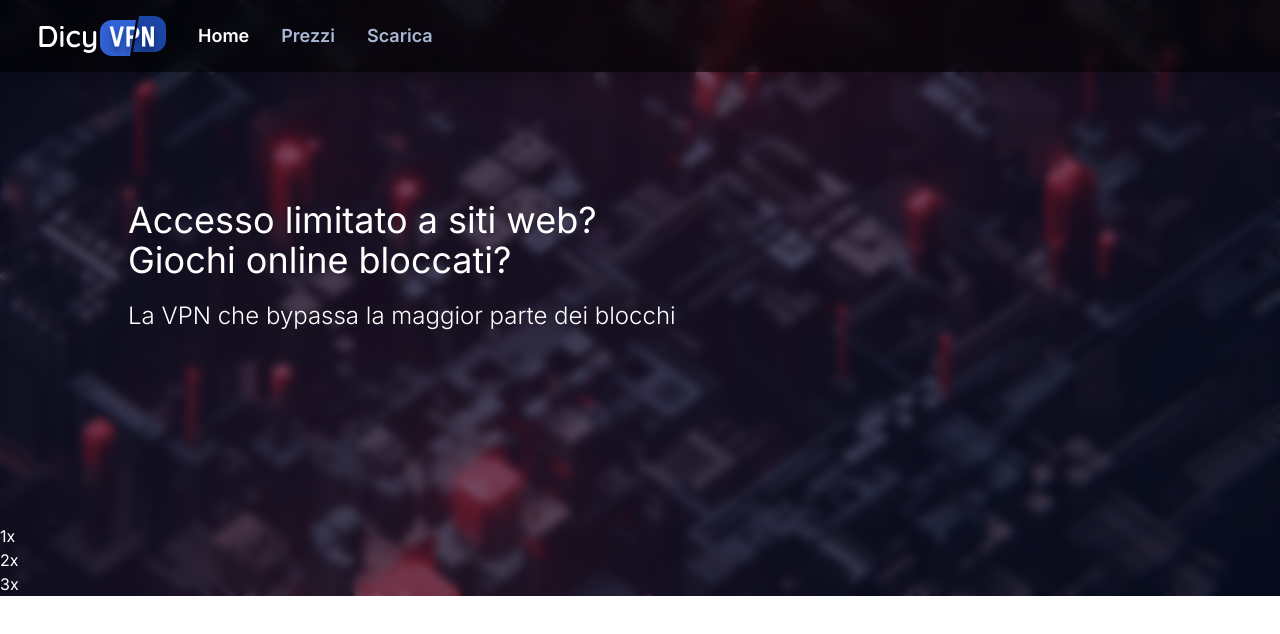
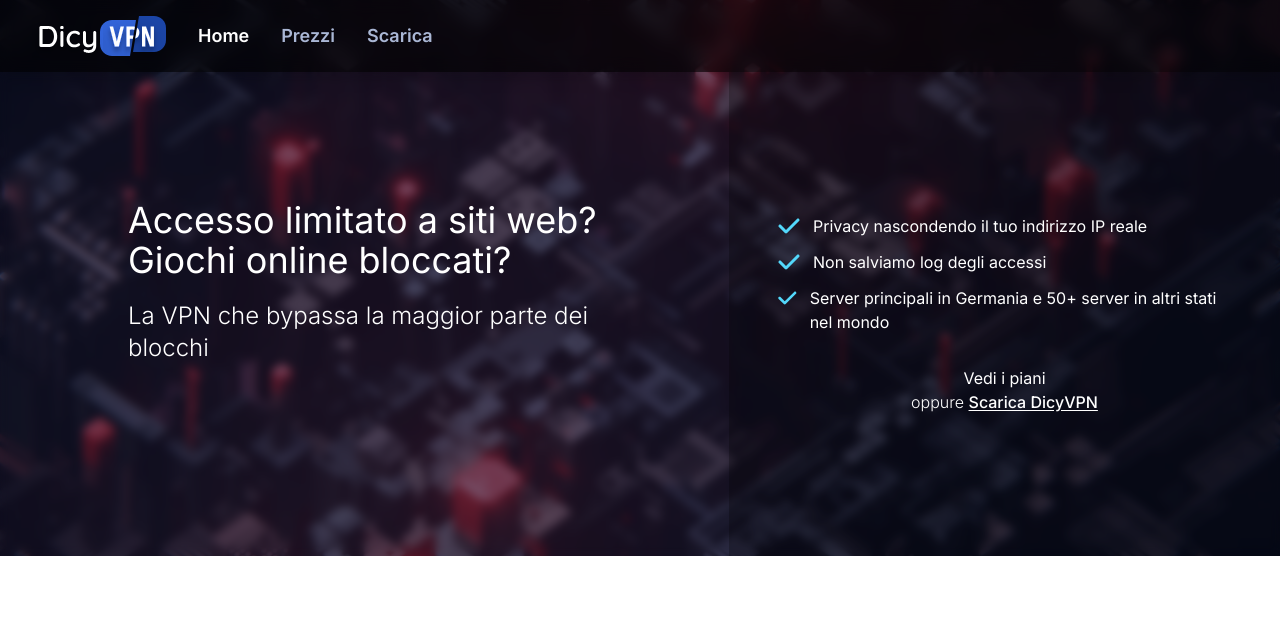
Before and after one commit to Dicy/vpn-website, a Nuxt app: page / in a window 1280 px wide. Shown: the top 634 px of the page. Built offline with nearby package versions, Linux system fonts and the light colour scheme.

Commit message:
Add features

```diff
--- a/pages/index.vue
+++ b/pages/index.vue
@@ -1,13 +1,40 @@
 <template>
   <div class="hero-background text-white">
     <div class="hero-container w-full">
-      <div class="m-auto max-w-screen-xl">
-        <div class="flex-col align-middle justify-center p-128 pb-192">
+      <div class="m-auto max-w-screen-xl flex">
+        <div class="flex-col items-center justify-center p-128 pb-192">
           <h1 class="text-h1">Accesso limitato a siti web?<br>Giochi online bloccati?</h1>
           <h2 class="text-h2 font-light mt-20">La VPN che bypassa la maggior parte dei blocchi</h2>
         </div>
-        <div>
-          1x<br>2x<br>3x
+        <div class="lateral-container flex flex-col items-center justify-center p-48 gap-32">
+          <div class="features">
+            <ul class="flex flex-col gap-12">
+              <li>
+                <svg width="24" height="24" viewBox="0 0 24 24" fill="none" xmlns="http://www.w3.org/2000/svg">
+                  <path d="M22.0594 4.94061C22.6453 5.52655 22.6453 6.47811 22.0594 7.06405L10.0594 19.0641C9.47344 19.65 8.52188 19.65 7.93594 19.0641L1.93594 13.0641C1.35001 12.4781 1.35001 11.5266 1.93594 10.9406C2.52188 10.3547 3.47344 10.3547 4.05938 10.9406L9.00001 15.8766L19.9406 4.94061C20.5266 4.35468 21.4781 4.35468 22.0641 4.94061H22.0594Z" fill="#53D8FB"/>
+                </svg>
+                <span>Privacy nascondendo il tuo indirizzo IP reale</span>
+              </li>
+              <li>
+                <svg width="24" height="24" viewBox="0 0 24 24" fill="none" xmlns="http://www.w3.org/2000/svg">
+                  <path d="M22.0594 4.94061C22.6453 5.52655 22.6453 6.47811 22.0594 7.06405L10.0594 19.0641C9.47344 19.65 8.52188 19.65 7.93594 19.0641L1.93594 13.0641C1.35001 12.4781 1.35001 11.5266 1.93594 10.9406C2.52188 10.3547 3.47344 10.3547 4.05938 10.9406L9.00001 15.8766L19.9406 4.94061C20.5266 4.35468 21.4781 4.35468 22.0641 4.94061H22.0594Z" fill="#53D8FB"/>
+                </svg>
+                <span>Non salviamo log degli accessi</span>
+              </li>
+              <li>
+                <svg width="24" height="24" viewBox="0 0 24 24" fill="none" xmlns="http://www.w3.org/2000/svg">
+                  <path d="M22.0594 4.94061C22.6453 5.52655 22.6453 6.47811 22.0594 7.06405L10.0594 19.0641C9.47344 19.65 8.52188 19.65 7.93594 19.0641L1.93594 13.0641C1.35001 12.4781 1.35001 11.5266 1.93594 10.9406C2.52188 10.3547 3.47344 10.3547 4.05938 10.9406L9.00001 15.8766L19.9406 4.94061C20.5266 4.35468 21.4781 4.35468 22.0641 4.94061H22.0594Z" fill="#53D8FB"/>
+                </svg>
+                <span>Server principali in Germania e 50+ server in altri stati nel mondo</span>
+              </li>
+            </ul>
+          </div>
+          <div class="flex flex-col items-center justify-center">
+            <nuxt-link to="/prices" class="btn btn-primary">Vedi i piani</nuxt-link>
+            <div>
+              <span class="font-light">oppure</span> <nuxt-link to="/download" class="font-medium underline underline-offset-2">Scarica DicyVPN</nuxt-link>
+            </div>
+          </div>
         </div>
       </div>
     </div>
@@ -23,4 +50,16 @@
 .hero-container {
   backdrop-filter: blur(5px);
 }
+
+.lateral-container {
+  background-color: rgb(0 0 0 / 25%);
+}
+
+.features ul li {
+  @apply flex gap-12;
+}
+
+.features ul li svg {
+  display: inline-block;
+}
 </style>
```
